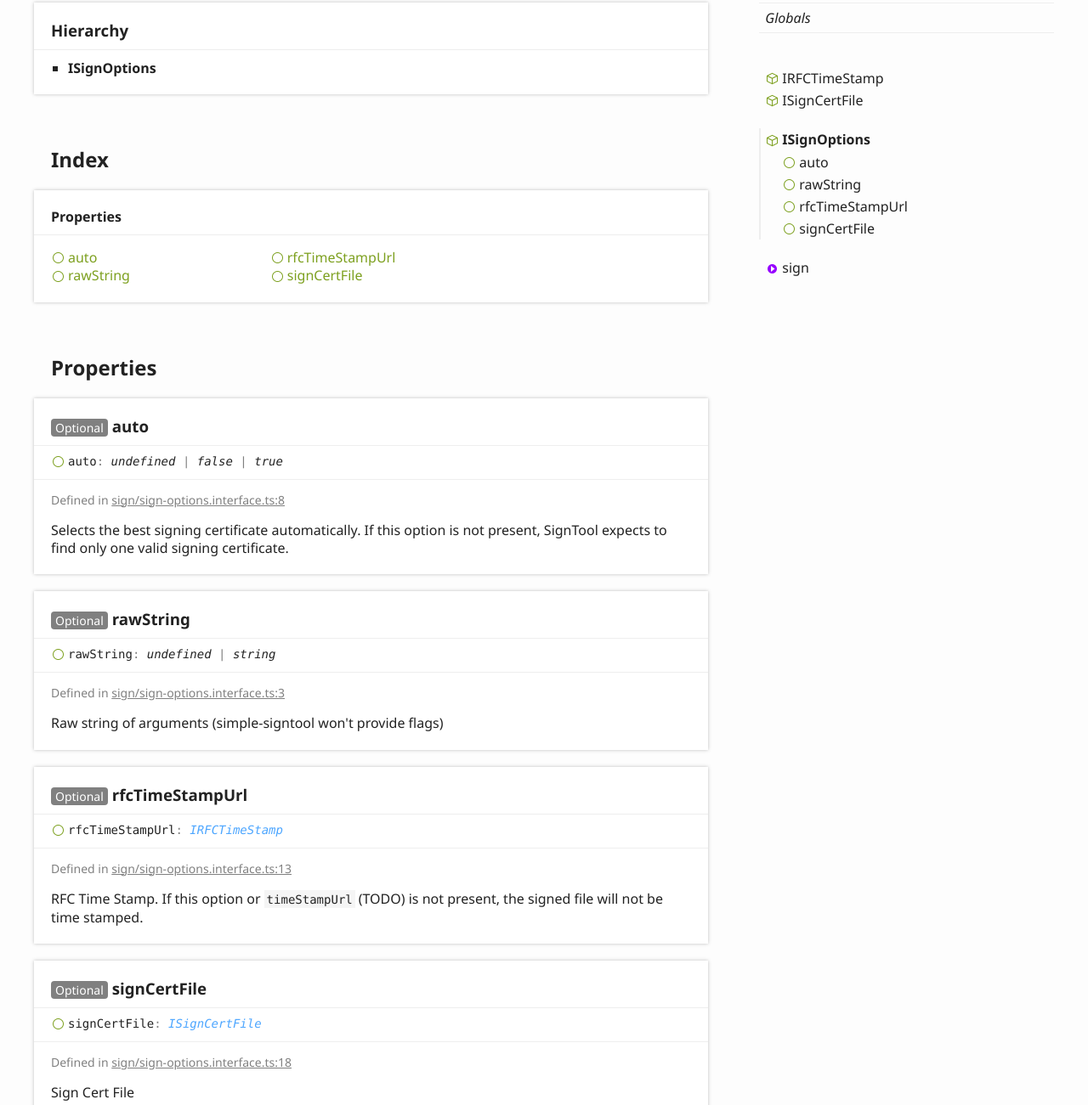
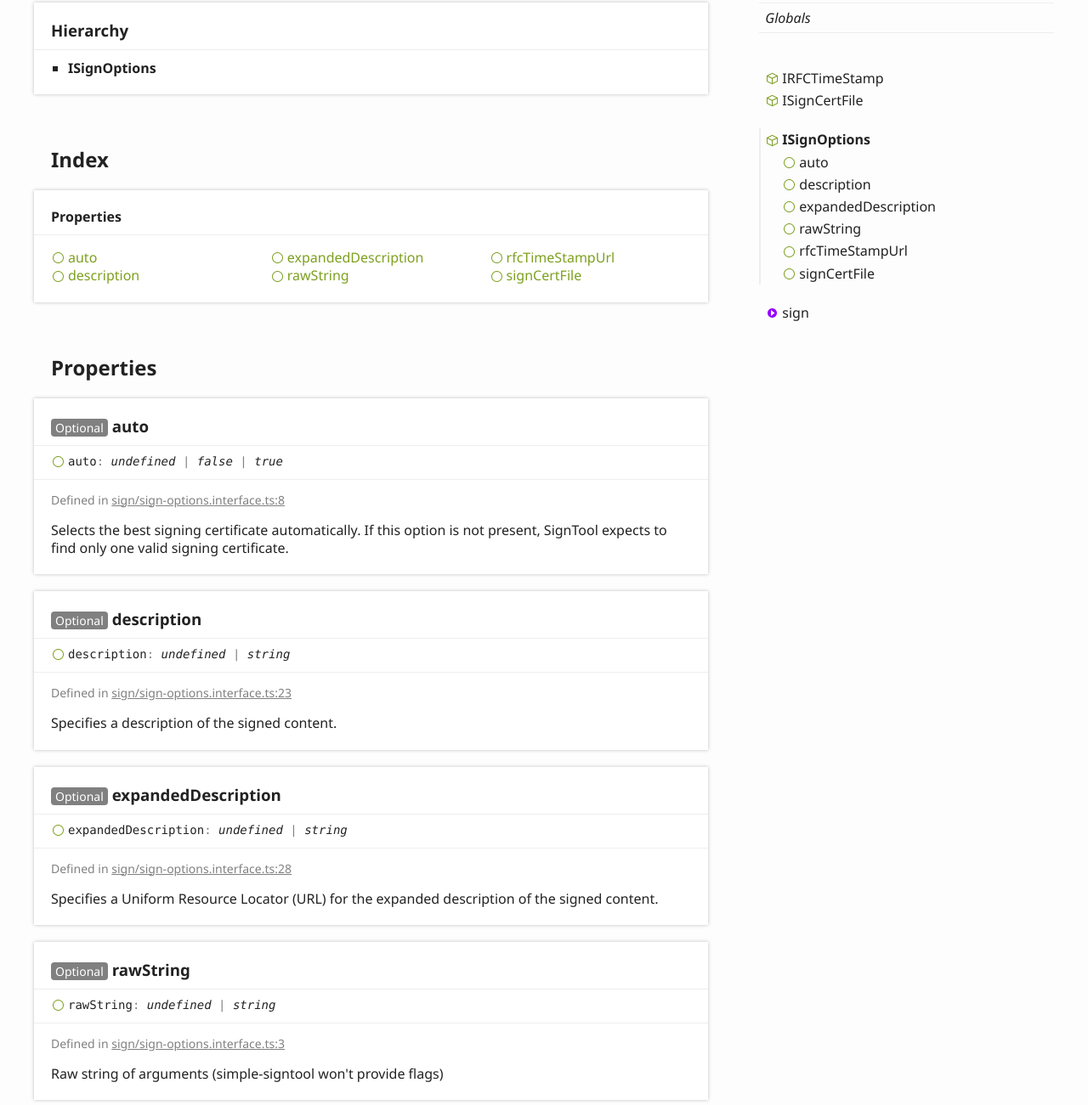
Before and after one commit to dapperdandev/simple-signtool, a website: page docs/interfaces/isignoptions.html in a window 1280 px wide. Shown: the part 192-1493 px from the top of the page at 85% size. Drawn offline with Linux system fonts and the light colour scheme.

Commit message:
Update Docs

```diff
--- a/docs/interfaces/isignoptions.html
+++ b/docs/interfaces/isignoptions.html
@@ -82,6 +82,8 @@
 							<h3>Properties</h3>
 							<ul class="tsd-index-list">
 								<li class="tsd-kind-property tsd-parent-kind-interface"><a href="isignoptions.html#auto" class="tsd-kind-icon">auto</a></li>
+								<li class="tsd-kind-property tsd-parent-kind-interface"><a href="isignoptions.html#description" class="tsd-kind-icon">description</a></li>
+								<li class="tsd-kind-property tsd-parent-kind-interface"><a href="isignoptions.html#expandeddescription" class="tsd-kind-icon">expanded<wbr>Description</a></li>
 								<li class="tsd-kind-property tsd-parent-kind-interface"><a href="isignoptions.html#rawstring" class="tsd-kind-icon">raw<wbr>String</a></li>
 								<li class="tsd-kind-property tsd-parent-kind-interface"><a href="isignoptions.html#rfctimestampurl" class="tsd-kind-icon">rfc<wbr>Time<wbr>Stamp<wbr>Url</a></li>
 								<li class="tsd-kind-property tsd-parent-kind-interface"><a href="isignoptions.html#signcertfile" class="tsd-kind-icon">sign<wbr>Cert<wbr>File</a></li>
@@ -98,7 +100,7 @@
 					<div class="tsd-signature tsd-kind-icon">auto<span class="tsd-signature-symbol">:</span> <span class="tsd-signature-type">undefined</span><span class="tsd-signature-symbol"> | </span><span class="tsd-signature-type">false</span><span class="tsd-signature-symbol"> | </span><span class="tsd-signature-type">true</span></div>
 					<aside class="tsd-sources">
 						<ul>
-							<li>Defined in <a href="https://github.com/djbreen7/simple-signtool/blob/beb9318/src/sign/sign-options.interface.ts#L8">sign/sign-options.interface.ts:8</a></li>
+							<li>Defined in <a href="https://github.com/djbreen7/simple-signtool/blob/b76ecd9/src/sign/sign-options.interface.ts#L8">sign/sign-options.interface.ts:8</a></li>
 						</ul>
 					</aside>
 					<div class="tsd-comment tsd-typography">
@@ -108,12 +110,42 @@
 					</div>
 				</section>
 				<section class="tsd-panel tsd-member tsd-kind-property tsd-parent-kind-interface">
+					<a name="description" class="tsd-anchor"></a>
+					<h3><span class="tsd-flag ts-flagOptional">Optional</span> description</h3>
+					<div class="tsd-signature tsd-kind-icon">description<span class="tsd-signature-symbol">:</span> <span class="tsd-signature-type">undefined</span><span class="tsd-signature-symbol"> | </span><span class="tsd-signature-type">string</span></div>
+					<aside class="tsd-sources">
+						<ul>
+							<li>Defined in <a href="https://github.com/djbreen7/simple-signtool/blob/b76ecd9/src/sign/sign-options.interface.ts#L23">sign/sign-options.interface.ts:23</a></li>
+						</ul>
+					</aside>
+					<div class="tsd-comment tsd-typography">
+						<div class="lead">
+							<p>Specifies a description of the signed content.</p>
+						</div>
+					</div>
+				</section>
+				<section class="tsd-panel tsd-member tsd-kind-property tsd-parent-kind-interface">
+					<a name="expandeddescription" class="tsd-anchor"></a>
+					<h3><span class="tsd-flag ts-flagOptional">Optional</span> expanded<wbr>Description</h3>
+					<div class="tsd-signature tsd-kind-icon">expanded<wbr>Description<span class="tsd-signature-symbol">:</span> <span class="tsd-signature-type">undefined</span><span class="tsd-signature-symbol"> | </span><span class="tsd-signature-type">string</span></div>
+					<aside class="tsd-sources">
+						<ul>
+							<li>Defined in <a href="https://github.com/djbreen7/simple-signtool/blob/b76ecd9/src/sign/sign-options.interface.ts#L28">sign/sign-options.interface.ts:28</a></li>
+						</ul>
+					</aside>
+					<div class="tsd-comment tsd-typography">
+						<div class="lead">
+							<p>Specifies a Uniform Resource Locator (URL) for the expanded description of the signed content.</p>
+						</div>
+					</div>
+				</section>
+				<section class="tsd-panel tsd-member tsd-kind-property tsd-parent-kind-interface">
 					<a name="rawstring" class="tsd-anchor"></a>
 					<h3><span class="tsd-flag ts-flagOptional">Optional</span> raw<wbr>String</h3>
 					<div class="tsd-signature tsd-kind-icon">raw<wbr>String<span class="tsd-signature-symbol">:</span> <span class="tsd-signature-type">undefined</span><span class="tsd-signature-symbol"> | </span><span class="tsd-signature-type">string</span></div>
 					<aside class="tsd-sources">
 						<ul>
-							<li>Defined in <a href="https://github.com/djbreen7/simple-signtool/blob/beb9318/src/sign/sign-options.interface.ts#L3">sign/sign-options.interface.ts:3</a></li>
+							<li>Defined in <a href="https://github.com/djbreen7/simple-signtool/blob/b76ecd9/src/sign/sign-options.interface.ts#L3">sign/sign-options.interface.ts:3</a></li>
 						</ul>
 					</aside>
 					<div class="tsd-comment tsd-typography">
@@ -128,7 +160,7 @@
 					<div class="tsd-signature tsd-kind-icon">rfc<wbr>Time<wbr>Stamp<wbr>Url<span class="tsd-signature-symbol">:</span> <a href="irfctimestamp.html" class="tsd-signature-type">IRFCTimeStamp</a></div>
 					<aside class="tsd-sources">
 						<ul>
-							<li>Defined in <a href="https://github.com/djbreen7/simple-signtool/blob/beb9318/src/sign/sign-options.interface.ts#L13">sign/sign-options.interface.ts:13</a></li>
+							<li>Defined in <a href="https://github.com/djbreen7/simple-signtool/blob/b76ecd9/src/sign/sign-options.interface.ts#L13">sign/sign-options.interface.ts:13</a></li>
 						</ul>
 					</aside>
 					<div class="tsd-comment tsd-typography">
@@ -143,7 +175,7 @@
 					<div class="tsd-signature tsd-kind-icon">sign<wbr>Cert<wbr>File<span class="tsd-signature-symbol">:</span> <a href="isigncertfile.html" class="tsd-signature-type">ISignCertFile</a></div>
 					<aside class="tsd-sources">
 						<ul>
-							<li>Defined in <a href="https://github.com/djbreen7/simple-signtool/blob/beb9318/src/sign/sign-options.interface.ts#L18">sign/sign-options.interface.ts:18</a></li>
+							<li>Defined in <a href="https://github.com/djbreen7/simple-signtool/blob/b76ecd9/src/sign/sign-options.interface.ts#L18">sign/sign-options.interface.ts:18</a></li>
 						</ul>
 					</aside>
 					<div class="tsd-comment tsd-typography">
@@ -177,6 +209,12 @@
 						<ul>
 							<li class=" tsd-kind-property tsd-parent-kind-interface">
 								<a href="isignoptions.html#auto" class="tsd-kind-icon">auto</a>
+							</li>
+							<li class=" tsd-kind-property tsd-parent-kind-interface">
+								<a href="isignoptions.html#description" class="tsd-kind-icon">description</a>
+							</li>
+							<li class=" tsd-kind-property tsd-parent-kind-interface">
+								<a href="isignoptions.html#expandeddescription" class="tsd-kind-icon">expanded<wbr>Description</a>
 							</li>
 							<li class=" tsd-kind-property tsd-parent-kind-interface">
 								<a href="isignoptions.html#rawstring" class="tsd-kind-icon">raw<wbr>String</a>
```
Also changed, not shown: docs/assets/js/search.js (+1 -1 lines), docs/index.html (+1 -1 lines), docs/interfaces/irfctimestamp.html (+2 -2 lines), docs/interfaces/isigncertfile.html (+2 -2 lines).
